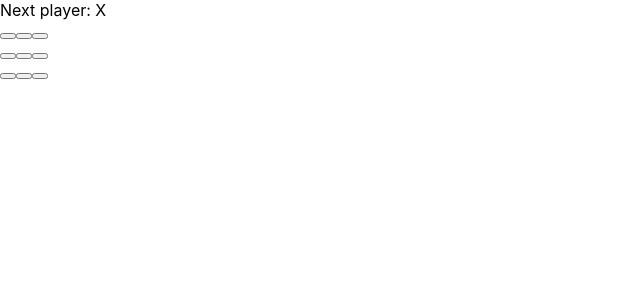
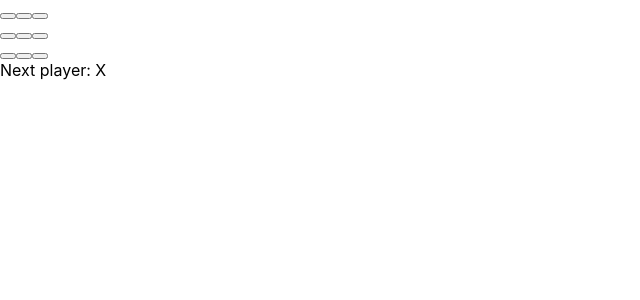
Before and after one commit to adarshmisra98/Tic-Tac-Toe, a React (Create React App) app: page / in a window 1280 px wide. Shown: the top 300 px of the page, without its empty margins (0-640 px from the left). Built offline with nearby package versions, Linux system fonts and the light colour scheme.

Commit message:
Store history

```diff
--- a/src/App.js
+++ b/src/App.js
@@ -9,43 +9,19 @@ function Square(props){
   )
 }
 class Board extends React.Component {
-  constructor(props){
-    super(props);
-    this.state = {
-      squares: Array(9).fill(null),
-      xIsNext : true,
-    };
-  }
 
-  handleClick (i) {
-    const squares = this.state.squares.slice();
-    squares[i]='X';
-    this.setState({squares:squares,
-    xIsNext :  !this.state.xIsNext
-    });
+  renderSquare(i) {
 
-  }
-  renderSquare(i) {
-    const winner = calculateWinner(this.state.squares);
-    let status;
-    if(winner){
-        status = 'Winner '+ winner;
-    }
-    else {
-      status = 'Next player '+ (this.state.xIsNext) ? 'X' :'O';
-    }
     return (
     <Square
-    value ={this.state.squares[i]} onClick = { () => {this.handleClick(i)} }
+    value={this.props.squares[i]}
+    onClick = { () => this.props.onClick(i) }
     />
     );
   }
   render() {
-    const status = 'Next player: '+(this.state.xIsNext ? 'X':'O' );
-
     return (
       <div>
-        <div className="status">{status}</div>
         <div className="board-row">
           {this.renderSquare(0)}
           {this.renderSquare(1)}
@@ -67,14 +43,51 @@ class Board extends React.Component {
 }
 
 class Game extends React.Component {
+  constructor(props){
+    super(props);
+    this.state = {
+      history : [{
+        squares: Array(9).fill(null) }],
+      xIsNext:true
+    }
+  }
+  handleClick(i) {
+    const history = this.state.history;
+    const current = history[history.length - 1];
+    const squares = current.squares.slice();
+    if (calculateWinner(squares) || squares[i]) {
+      return;
+    }
+    squares[i] = this.state.xIsNext ? 'X' : 'O';
+    this.setState({
+      history: history.concat([{
+        squares: squares
+      }]),
+      xIsNext: !this.state.xIsNext,
+    });
+  }
+
+
   render() {
+    const history = this.state.history;
+    const current = history[history.length - 1];
+    const winner = calculateWinner(current.squares);
+
+    let status;
+    if (winner) {
+      status = 'Winner: ' + winner;
+    } else {
+      status = 'Next player: ' + (this.state.xIsNext ? 'X' : 'O');
+    }
+
     return (
       <div className="game">
         <div className="game-board">
-          <Board />
+          <Board squares={current.squares}
+          onClick={(i) => this.handleClick(i)} />
         </div>
         <div className="game-info">
-          <div>{/* status */}</div>
+          <div>{ status }</div>
           <ol>{/* TODO */}</ol>
         </div>
       </div>
```
